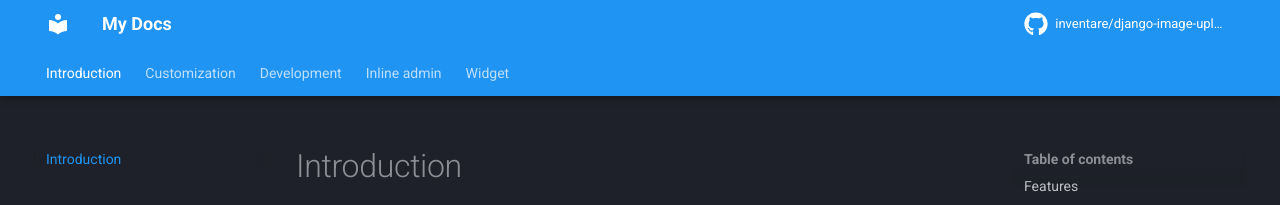
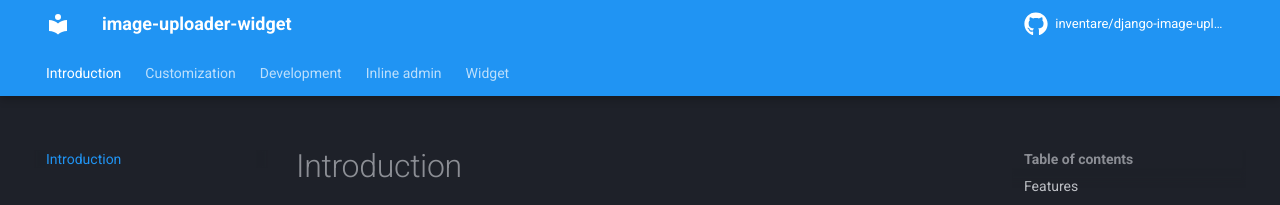
Before and after one commit to inventare/django-image-uploader-widget, an MkDocs documentation site: the page built from docs/index.md, in a window 1280 px wide. Shown: the top 205 px of the page. Built offline with MkDocs 1.6.1 and Material for MkDocs 9.7.7, drawn with Linux system fonts in a browser that asks for light colours; comment, search, counter and statistics services are not loaded.

Commit message:
chore: change site name

```diff
--- a/mkdocs.yml
+++ b/mkdocs.yml
@@ -1,4 +1,4 @@
-site_name: My Docs
+site_name: image-uploader-widget
 site_url: https://inventare.github.io/django-image-uploader-widget
 repo_url: https://github.com/inventare/django-image-uploader-widget
 repo_name: inventare/django-image-uploader-widget
```
